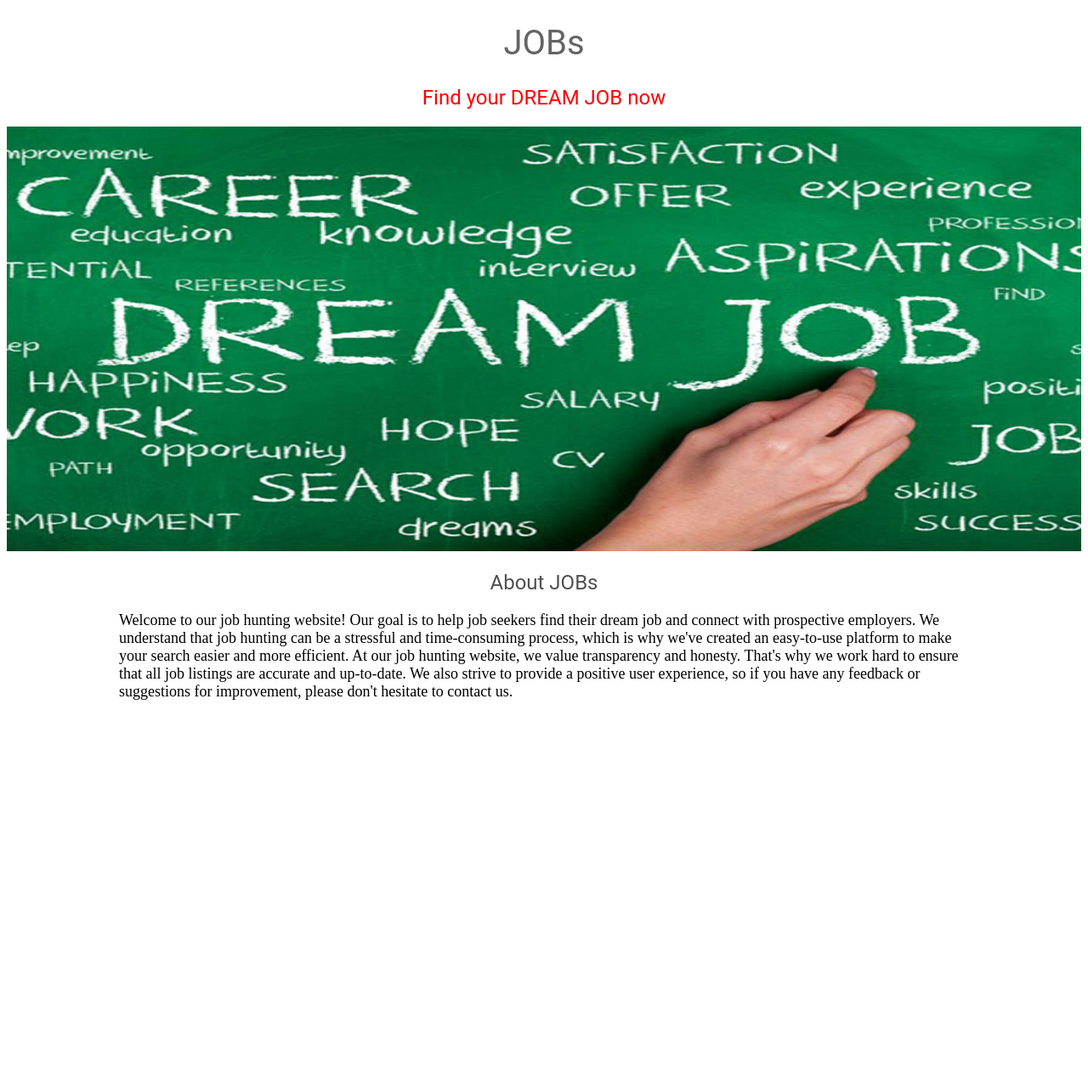
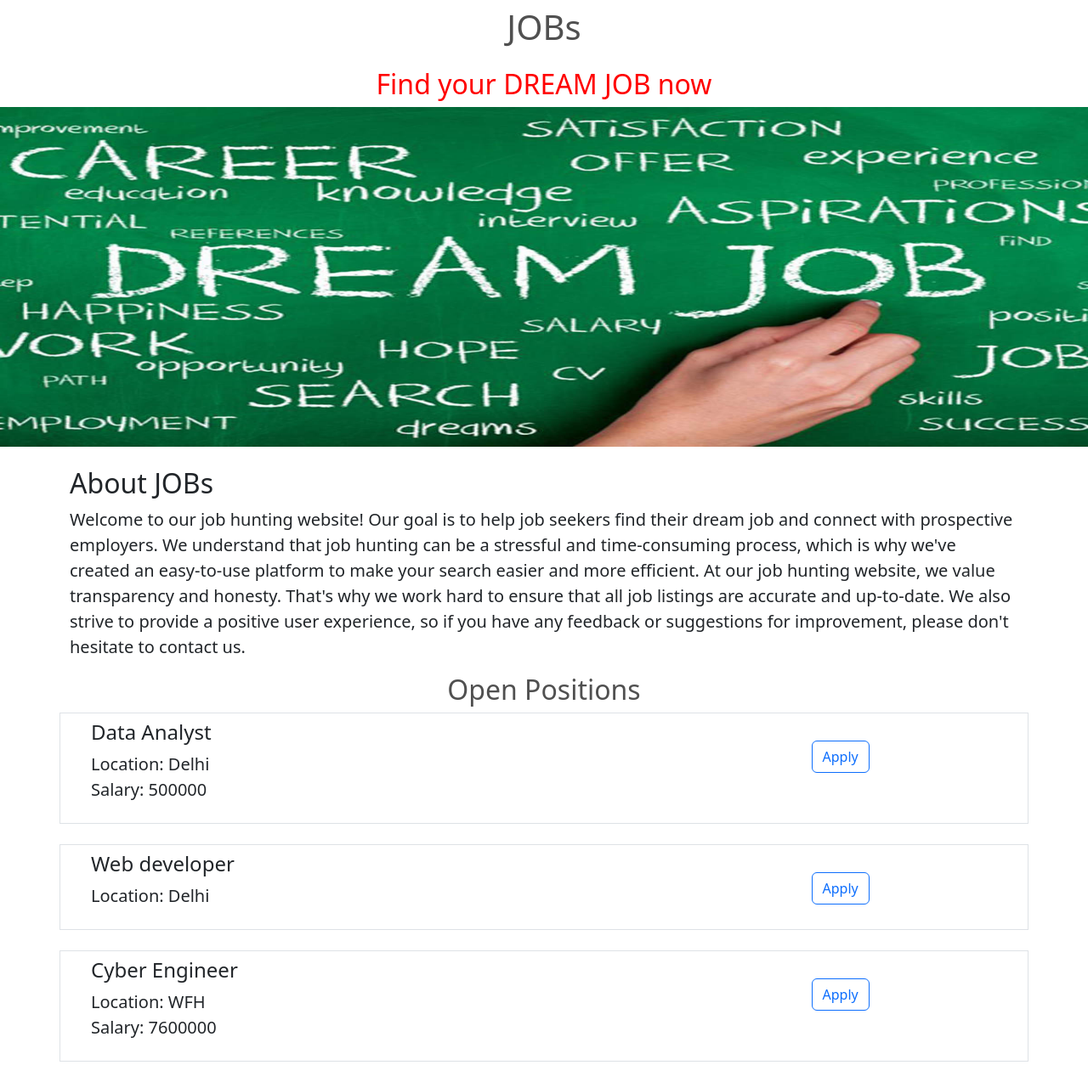
Before and after one commit to rishabhAditya/website-one, a Flask app: page / in a window 1280 px wide. Shown: the whole page at 85% size. Before the commit the page ends 824 px from the top, so only its background shows below. Run offline with Flask 2, Linux system fonts and the light colour scheme.

Commit message:
added json data and bootstrap

```diff
--- a/main.py
+++ b/main.py
@@ -1,7 +1,38 @@
-from flask import Flask, render_template
+from flask import Flask, render_template, jsonify
+
 app = Flask(__name__)
+
+jobs= [
+  {
+
+    "id1":1,
+    "title":"Data Analyst",
+    "location":"Delhi",
+    "salary":500000
+
+  },
+  {
+
+    "id1":2,
+    "title":"Web developer",
+    "location":"Delhi"
+
+  },
+   {
+
+    "id1":3,
+    "title":"Cyber Engineer",
+    "location":"WFH",
+    "salary":7600000
+
+  }
+]
 
 @app.route('/')
 def start():
-  return render_template('home.html')
+
+  return render_template('index.html',j=jobs)
+@app.route('/api/jobs')
+def api():
+  return jsonify(jobs)
 app.run(host='0.0.0.0',debug = True)
--- a/templates/home.html
+++ b/templates/home.html
@@ -46,5 +46,7 @@
 
       </p>
     </div>
+
+
   </body>
 </html>
--- /dev/null
+++ b/templates/index.html
@@ -0,0 +1,56 @@
+<!DOCTYPE HTML>
+<html>
+  <head>
+    <!--info in title bar and any styling declarations -->
+    <meta name="viewport" content="width=device-width, initial-scale=1">
+    <link href="https://cdn.jsdelivr.net/npm/bootstrap@5.3.0-alpha3/dist/css/bootstrap.min.css" rel="stylesheet" integrity="sha384-KK94CHFLLe+nY2dmCWGMq91rCGa5gtU4mk92HdvYe+M/SXH301p5ILy+dN9+nJOZ" crossorigin="anonymous">
+    <style>
+      #banner{
+        width:100%;
+        height:400px;
+        object-fit:fill;
+      }
+    </style>
+
+    <title>JOBs</title>
+
+  </head>
+  <body>
+    <!-- what needs to be shown in the webpage -->
+    <div">
+      <h1 class="text-center mt-2 mb-4" style="color: rgb(80, 80, 80)">JOBs</h1>
+      <h2 class="text-center" style="color: red">Find your DREAM JOB now</h2>
+      <img id="banner" class="mb-4" src="https://website-one.rishabhaditya2.repl.co/static/dream.jpg">
+
+    </div>
+    <div class="container">
+      <h2 >About JOBs</h2>
+      <p class="text-justify lead">
+        Welcome to our job hunting website! Our goal is to help job seekers find their dream job and connect with prospective employers.
+        We understand that job hunting can be a stressful and time-consuming process, which is why we've created an easy-to-use platform to make your search easier and more efficient. At our job hunting website, we value transparency and honesty. That's why we work hard to ensure that all job listings are accurate and up-to-date. We also strive to provide a positive user experience, so if you have any feedback or suggestions for improvement, please don't hesitate to contact us.
+
+      </p>
+    </div>
+    <div class="container">
+      <h2 class="text-center" style="color: rgb(80,80,80)">Open Positions</h2>
+      <div class="lead">
+        <!--{{j}}-->
+          {% for job in j %}
+            <div class="border bottom pt-2 ps-4 pb-4 mb-4 row">
+              <div class="col-9">
+                <div><h4>{{job["title"]}}</h4></div>
+                <div><b>Location</b>: {{job["location"]}}</div>
+                {% if "salary" in job %}
+                  <div><b>Salary</b>: {{job["salary"]}}</div>
+                {% endif %}
+              </div>
+              <div class="col-1 pt-4 ps-4">
+                <button type="button" class="btn btn-outline-primary">Apply</button>
+              </div>
+            </div>
+          {% endfor %}
+        </div>
+      </div>
+    </div>
+  </body>
+</html>
```
